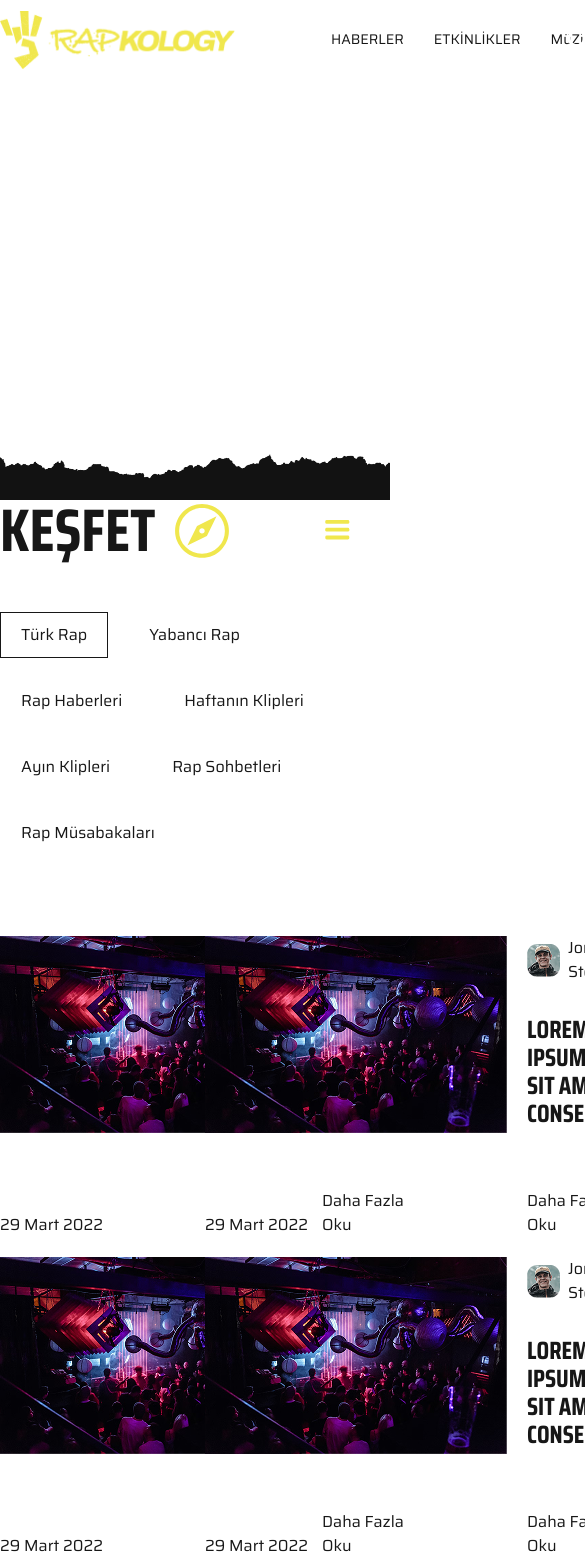
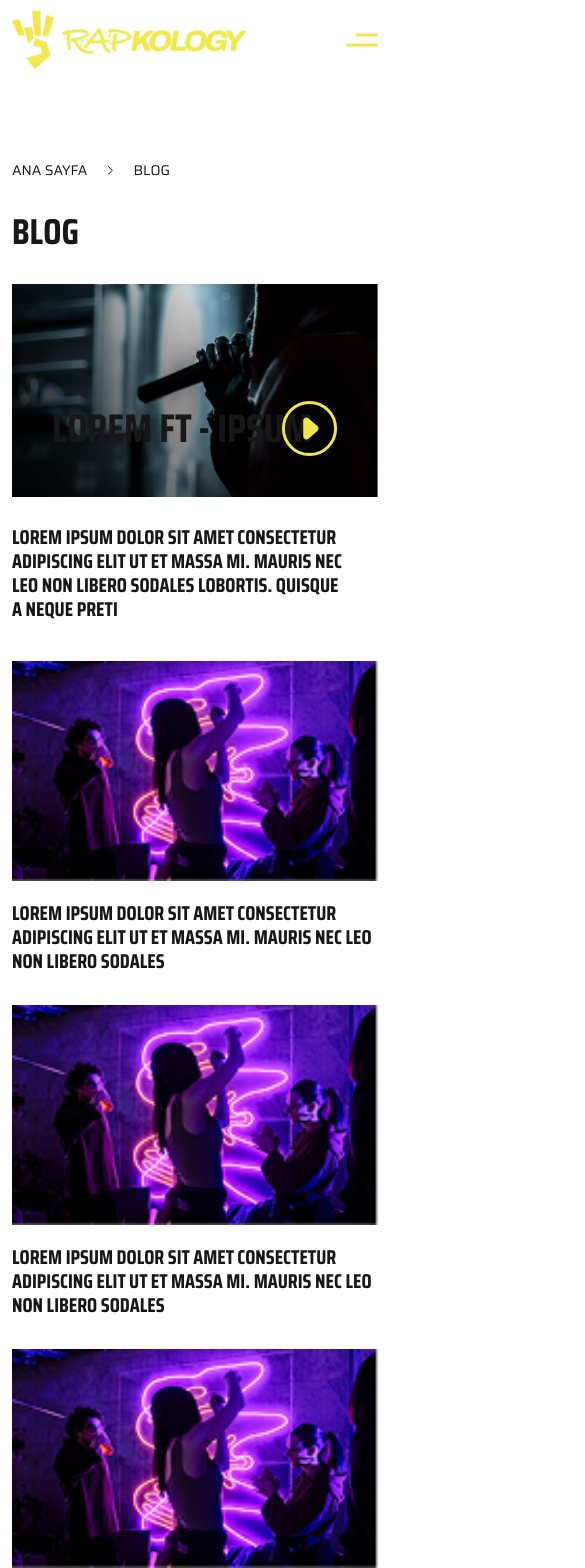
Before and after one commit to cKubilayKaya/codezone, a Next.js app: page /blogs in a window 390 px wide. Shown: the top 1568 px of the page, 585 px wide, since content can reach past the window. Built offline with nearby package versions, Linux system fonts and the light colour scheme.

Commit message:
blog page and menubar fixed

```diff
--- a/src/app/Header.js
+++ b/src/app/Header.js
@@ -1,9 +1,16 @@
-import React from "react";
+"use client";
+import React, { useEffect, useState } from "react";
 import Image from "next/image";
 import Link from "next/link";
 import HeaderSearch from "./icons/HeaderSearch";
+import MenuIcon from "./icons/MenuIcon";
+import useWindowWidth from "./customHooks/useWindowWidth";
+import CloseIcon from "./icons/CloseIcon";
 
 export default function Header() {
+  const [menuActive, setMenuActive] = useState(false);
+  const width = useWindowWidth();
+
   const menuLinks = [
     {
       id: "haberler",
@@ -26,12 +33,37 @@ export default function Header() {
       title: "iLETiŞiM",
     },
   ];
+
+  const MenuRightBar = ({ hidden = true }) => (
+    <div className={`${hidden ? "hidden lg:flex justify-center" : "flex"}  items-center justify-between gap-4 xl:gap-8`}>
+      <button className="cursor-pointer">
+        <HeaderSearch />
+      </button>
+      <Link
+        href="/giris-yap"
+        className="font-bold w-[120px] h-[40px] bg-white flex items-center justify-center text-black transition duration-300 hover:bg-main-yellow"
+      >
+        GİRİŞ YAP
+      </Link>
+    </div>
+  );
+
+  useEffect(() => {
+    if (width > 1024) {
+      setMenuActive(false);
+    }
+  }, [width]);
+
   return (
-    <div className="min-h-20 fixed top-0 left-0 w-full z-30 backdrop-blur-md bg-main-black-op flex items-center justify-center">
-      <div className="container flex items-center justify-between">
+    <div
+      className={`${
+        menuActive && "min-h-[400px]"
+      } lg:min-h-[80px] fixed top-0 left-0 w-full z-30 backdrop-blur-md bg-main-black-op flex items-center justify-center`}
+    >
+      <div className="min-h-[80px] container flex items-center justify-between mb-auto">
         <div className="flex items-center">
           <Image src="/images/header-logo.png" alt="Logo" width={235} height={60} />
-          <nav className="ml-[96px] flex items-center gap-[30px]">
+          <nav className="ml-[24px] xl:ml-[96px] items-center gap-[30px] hidden lg:flex">
             {menuLinks?.map((menu) => (
               <Link href={menu?.id} className="font-saira text-[14px] transition duration-300 hover:text-main-yellow" key={menu?.id}>
                 {menu?.title}
@@ -39,16 +71,23 @@ export default function Header() {
             ))}
           </nav>
         </div>
-        <div className="flex items-center justify-center gap-8">
-          <button className="cursor-pointer">
-            <HeaderSearch />
-          </button>
-          <Link
-            href="/giris-yap"
-            className="font-bold w-[120px] h-[40px] bg-white flex items-center justify-center text-black transition duration-300 hover:bg-main-yellow"
-          >
-            GİRİŞ YAP
-          </Link>
+        {<MenuRightBar />}
+      </div>
+      <div className={`mb-auto ${menuActive ? "mt-[25px]" : "mt-[33px]"} pr-3`}>
+        <button className="cursor-pointer block lg:hidden" onClick={() => setMenuActive(!menuActive)}>
+          {menuActive ? <CloseIcon size="32px" color="rgba(240, 231, 77, 1)" /> : <MenuIcon />}
+        </button>
+        <div className={`absolute top-[80px] left-0 w-full py-4 ${menuActive ? "block lg:hidden" : "hidden"} `}>
+          <div className="container mx-auto w-full">
+            <div className="flex flex-col mb-8">
+              {menuLinks?.map((menu) => (
+                <Link href={menu?.id} className="font-saira py-2 transition duration-300 hover:text-main-yellow" key={menu?.id}>
+                  {menu?.title}
+                </Link>
+              ))}
+            </div>
+            {<MenuRightBar hidden={false} />}
+          </div>
         </div>
       </div>
     </div>
--- a/src/app/blogs/page.js
+++ b/src/app/blogs/page.js
@@ -1,15 +1,39 @@
 "use client";
-import React, { useState } from "react";
+import React, { useRef, useState } from "react";
 import CompassIcon from "../icons/CompassIcon";
 import SearchIcon from "../icons/SearchIcon";
 import BarStraight from "../icons/BarStraight";
 import BarDot from "../icons/BarDot";
 import Link from "next/link";
 import ArrowRightIcon from "../icons/ArrowRightIcon";
+import ArrowRightIcon2 from "../icons/ArrowRightIcon2";
+import { Swiper, SwiperSlide } from "swiper/react";
+import CustomButton from "../Components/CustomButton";
+import "swiper/css";
+import PlayIcon from "../icons/PlayIcon";
 
 export default function blogs() {
   const [gridType, setGridType] = useState("ONE_GRID");
   const [activeCategory, setActiveCategory] = useState(1);
+  const swiperRef = useRef(null);
+  const [activeIndex, setActiveIndex] = useState(0);
+
+  const slides = [
+    {
+      id: 1,
+      image: "/images/blog-slide-1.png",
+      title: "LOREM FT - IPSUM",
+      text: "Lorem ipsum dolor sit amet, consectetur adipiscing elit, sed do eiusmod tempor incididunt ut labore et dolore magna aliqua. Ut enim ad minim veniam, quis nostrud exercitation ullamco laboris nisi",
+      textColor: "white",
+    },
+    {
+      id: 2,
+      image: "/images/blog-slide-1.png",
+      title: "LOREM FT - IPSUM",
+      text: "Lorem ipsum dolor sit amet, consectetur adipiscing elit, sed do eiusmod tempor incididunt ut labore et dolore magna aliqua. Ut enim ad minim veniam, quis nostrud exercitation ullamco laboris nisi",
+      textColor: "black",
+    },
+  ];
 
   const categories = [
     {
@@ -86,14 +110,89 @@ export default function blogs() {
   ];
 
   return (
-    <div>
-      <div className="bg-main-yellow h-[500px] flex items-end">
-        <img src="/images/live-bg-texture.png" className="w-full" alt="" />
+    <div className=" mt-20">
+      <div className="bg-main-yellow pt-20">
+        <p className="container mx-auto flex items-center gap-5 text-main-black text-sm">
+          <span>ANA SAYFA</span>
+          <span>
+            <ArrowRightIcon2 />
+          </span>
+          <span>BLOG</span>
+        </p>
+        <h2 className="my-8 font-saira-condensed font-bold text-4xl md:text-6xl container mx-auto text-main-black">BLOG</h2>
+        <div className="flex flex-col items-end">
+          <div className="container mx-auto grid grid-cols-1 gap-10 lg:grid-cols-2 lg:gap-5">
+            <Swiper
+              className="w-full"
+              spaceBetween={0}
+              slidesPerView={1}
+              onSlideChange={(swiper) => setActiveIndex(swiper.activeIndex)}
+              onSwiper={(swiper) => (swiperRef.current = swiper)}
+            >
+              {slides.map((item) => (
+                <SwiperSlide key={item.id}>
+                  <div className="relative">
+                    <div className="relative">
+                      <img src={item.image} className="w-full" alt="" />
+                      <h2 className={`font-bold font-saira-condensed text-[40px] leading-14 absolute bottom-[40px] left-[40px]`}>{item.title}</h2>
+                      <div className="absolute bottom-[40px] right-[40px]">
+                        <PlayIcon />
+                      </div>
+                    </div>
+                    <div className="flex items-center mt-7 gap-2 lg:px-[40px]">
+                      <Link href="/" className="text-main-black font-saira-condensed text-[20px] sm:text-[25px] uppercase font-bold leading-6">
+                        Lorem ipsum dolor sit amet consectetur adipiscing elit Ut et massa mi. Mauris nec leo non libero sodales lobortis. Quisque a neque preti
+                      </Link>
+                      <div className="flex items-center gap-2">
+                        {slides.map((item, index) => (
+                          <button
+                            key={item.id}
+                            onClick={() => swiperRef.current.slideTo(index)}
+                            className={`cursor-pointer w-[8px] h-[8px] sm:w-[10px] sm:h-[10px] rounded-lg transition-all duration-300  ${
+                              index === activeIndex ? "bg-main-black w-[12px] h-[12px] sm:w-[14px] sm:h-[14px]" : "bg-main-yellow-op"
+                            }`}
+                          ></button>
+                        ))}
+                      </div>
+                    </div>
+                  </div>
+                </SwiperSlide>
+              ))}
+            </Swiper>
+            <div className="flex flex-col gap-8">
+              <div className="flex gap-5 flex-col sm:flex-row">
+                <img src="/images/blog-slide-image-1.png" alt="" />
+                <Link href="/" className="leading-6 font-saira-condensed font-bold text-[20px] sm:text-[25px] text-main-black uppercase">
+                  Lorem ipsum dolor sit amet consectetur adipiscing elit Ut et massa mi. Mauris nec leo non libero sodales
+                </Link>
+              </div>
+              <div className="flex gap-5 flex-col sm:flex-row">
+                <img src="/images/blog-slide-image-1.png" alt="" />
+                <Link href="/" className="leading-6 font-saira-condensed font-bold text-[20px] sm:text-[25px] text-main-black uppercase">
+                  Lorem ipsum dolor sit amet consectetur adipiscing elit Ut et massa mi. Mauris nec leo non libero sodales
+                </Link>
+              </div>
+              <div className="flex gap-5 flex-col sm:flex-row">
+                <img src="/images/blog-slide-image-1.png" alt="" />
+                <Link href="/" className="leading-6 font-saira-condensed font-bold text-[20px] sm:text-[25px] text-main-black uppercase">
+                  Lorem ipsum dolor sit amet consectetur adipiscing elit Ut et massa mi. Mauris nec leo non libero sodales
+                </Link>
+              </div>
+              <div className="flex gap-5 flex-col sm:flex-row">
+                <img src="/images/blog-slide-image-1.png" alt="" />
+                <Link href="/" className="leading-6 font-saira-condensed font-bold text-[20px] sm:text-[25px] text-main-black uppercase">
+                  Lorem ipsum dolor sit amet consectetur adipiscing elit Ut et massa mi. Mauris nec leo non libero sodales
+                </Link>
+              </div>
+            </div>
+          </div>
+          <img src="/images/live-bg-texture.png" className="w-full" alt="" />
+        </div>
       </div>
       <div className="container mx-auto">
         <div className="flex items-center justify-between mb-13">
           <div className="flex items-center gap-5">
-            <h2 className="font-saira-condensed font-bold text-6xl">KEŞFET</h2>
+            <h2 className="font-saira-condensed font-bold text-4xl md:text-6xl">KEŞFET</h2>
             <CompassIcon />
           </div>
           <div className="flex items-center justify-center gap-4">
@@ -122,10 +221,10 @@ export default function blogs() {
               </button>
             ))}
           </div>
-          <div className={gridType === "ONE_GRID" ? "grid grid-cols-2 gap-5" : "grid grid-cols-4 gap-5"}>
+          <div className={gridType === "ONE_GRID" ? "grid grid-cols-1  sm:grid-cols-2 gap-5" : "grid grid-cols-4 gap-5"}>
             {blogs.map((item) =>
               gridType === "ONE_GRID" ? (
-                <div className="flex gap-5 group" key={item?.id}>
+                <div className="flex gap-5 group flex-col lg:flex-row" key={item?.id}>
                   <div className="flex flex-col justify-between ">
                     <img src={item?.image} className="mb-8 w-auto h-auto max-w-none" alt="" />
                     <p className="text-secondary-gray">29 Mart 2022</p>
--- /dev/null
+++ b/src/app/customHooks/useWindowWidth.js
@@ -0,0 +1,16 @@
+import { useState, useEffect } from "react";
+
+export default function useWindowWidth() {
+  const [width, setWidth] = useState(typeof window !== "undefined" ? window.innerWidth : 0);
+
+  useEffect(() => {
+    const handleResize = () => setWidth(window.innerWidth);
+
+    window.addEventListener("resize", handleResize);
+
+    // cleanup
+    return () => window.removeEventListener("resize", handleResize);
+  }, []);
+
+  return width;
+}
--- a/src/app/globals.css
+++ b/src/app/globals.css
@@ -18,6 +18,7 @@
   --color-tertiary-gray: var(--tertiary-gray);
 
   --color-main-yellow: var(--main-yellow);
+  --color-main-yellow-op: var(--main-yellow-op);
 
   --font-saira: var(--font-saira);
   --font-saira-condensed: var(--font-saira-condensed);
@@ -30,13 +31,14 @@
 
     --main-black: rgba(30, 30, 30, 1);
     --secondary-black: rgba(30, 30, 30, 1);
-    --main-black-op: rgba(18, 18, 18, 0.1);
+    --main-black-op: rgba(18, 18, 18, 0.466);
 
     --main-gray: rgba(42, 42, 42, 1);
     --secondary-gray: rgba(59, 59, 59, 1);
     --tertiary-gray: rgba(92, 92, 92, 1);
 
     --main-yellow: rgba(240, 231, 77, 1);
+    --main-yellow-op: rgba(142, 135, 13, 1);
   }
 }
 
@@ -45,3 +47,8 @@ body {
   color: var(--foreground);
   font-family: "Saira", sans-serif;
 }
+
+.container {
+  padding-left: 12px !important;
+  padding-right: 12px !important;
+}
--- /dev/null
+++ b/src/app/icons/ArrowRightIcon2.js
@@ -0,0 +1,9 @@
+import React from "react";
+
+export default function ArrowRightIcon2() {
+  return (
+    <svg width="6" height="9" viewBox="0 0 6 9" fill="none" xmlns="http://www.w3.org/2000/svg">
+      <path d="M1.38477 8.1958L5.22656 4.354L1.38477 0.512207" stroke="#121212" strokeLinecap="round" strokeLinejoin="round" />
+    </svg>
+  );
+}
--- /dev/null
+++ b/src/app/icons/CloseIcon.js
@@ -0,0 +1,10 @@
+import React from "react";
+
+export default function CloseIcon({ size, color }) {
+  return (
+    <svg stroke={color} fill={color} strokeWidth="0" viewBox="0 0 24 24" height={size} width={size} xmlns="http://www.w3.org/2000/svg">
+      <path fill="none" d="M0 0h24v24H0z"></path>
+      <path d="M19 6.41 17.59 5 12 10.59 6.41 5 5 6.41 10.59 12 5 17.59 6.41 19 12 13.41 17.59 19 19 17.59 13.41 12z"></path>
+    </svg>
+  );
+}
--- /dev/null
+++ b/src/app/icons/MenuIcon.js
@@ -0,0 +1,10 @@
+import React from "react";
+
+export default function MenuIcon() {
+  return (
+    <svg width="32" height="14" viewBox="0 0 32 14" fill="none" xmlns="http://www.w3.org/2000/svg">
+      <path d="M9.43164 2H31.437" stroke="#F0E74D" strokeWidth="3" />
+      <path d="M0.629883 12L31.4375 12" stroke="#F0E74D" strokeWidth="3" />
+    </svg>
+  );
+}
--- /dev/null
+++ b/src/app/icons/PlayIcon.js
@@ -0,0 +1,13 @@
+import React from "react";
+
+export default function PlayIcon() {
+  return (
+    <svg width="57" height="57" viewBox="0 0 57 57" fill="none" xmlns="http://www.w3.org/2000/svg">
+      <circle cx="28.4998" cy="28.4998" r="26.0916" stroke="#F0E74D" strokeWidth="3" />
+      <path
+        d="M22.2078 20.7861C22.2078 18.057 25.4118 16.5875 27.4801 18.3681L36.4406 26.0819C37.9193 27.3549 37.9193 29.6451 36.4406 30.9181L27.4801 38.6319C25.4118 40.4125 22.2078 38.943 22.2078 36.2139V20.7861Z"
+        fill="#F0E74D"
+      />
+    </svg>
+  );
+}
```
Also changed, not shown: public/images/blog-slide-1.png (added), public/images/blog-slide-image-1.png (added).
